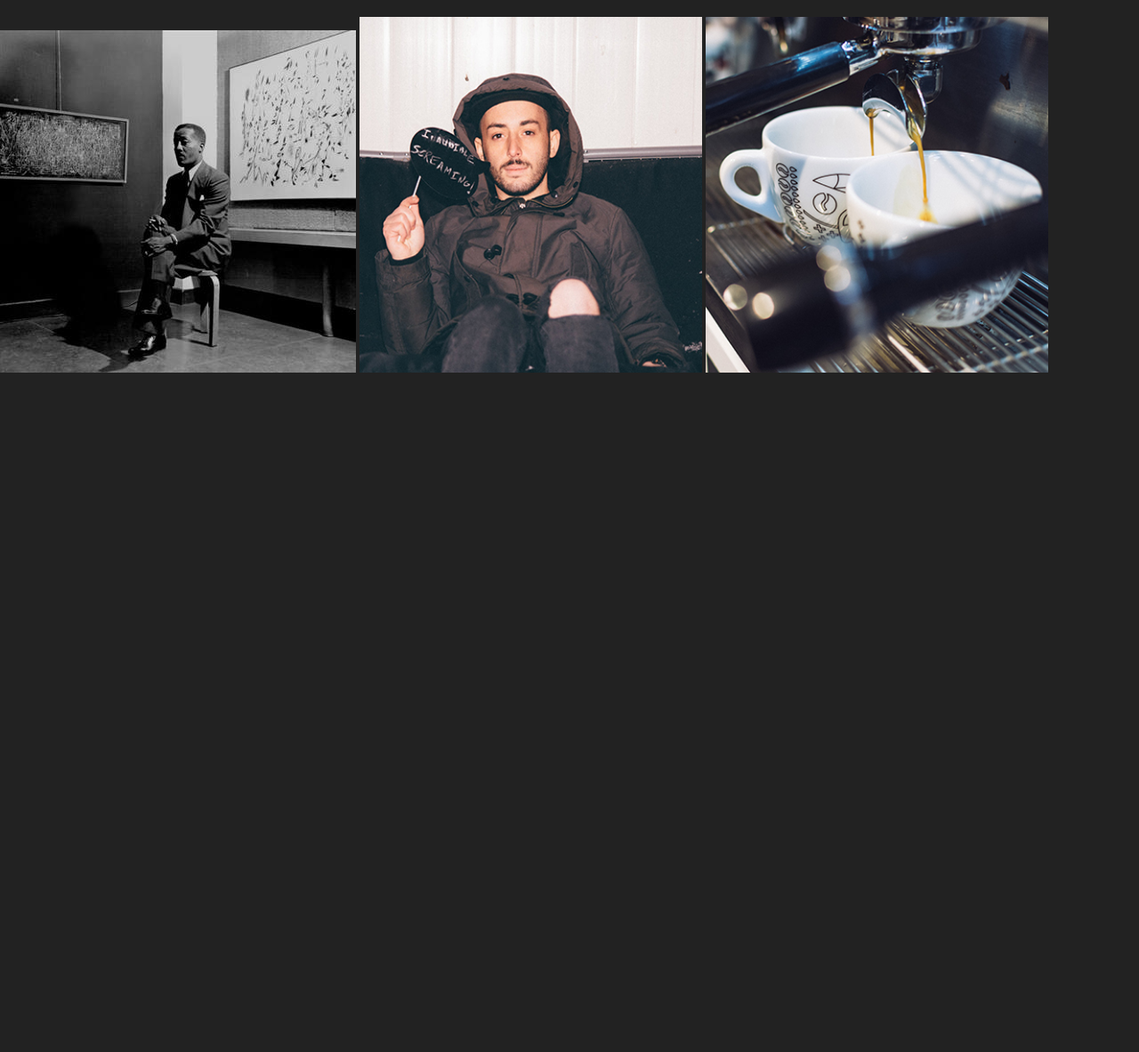
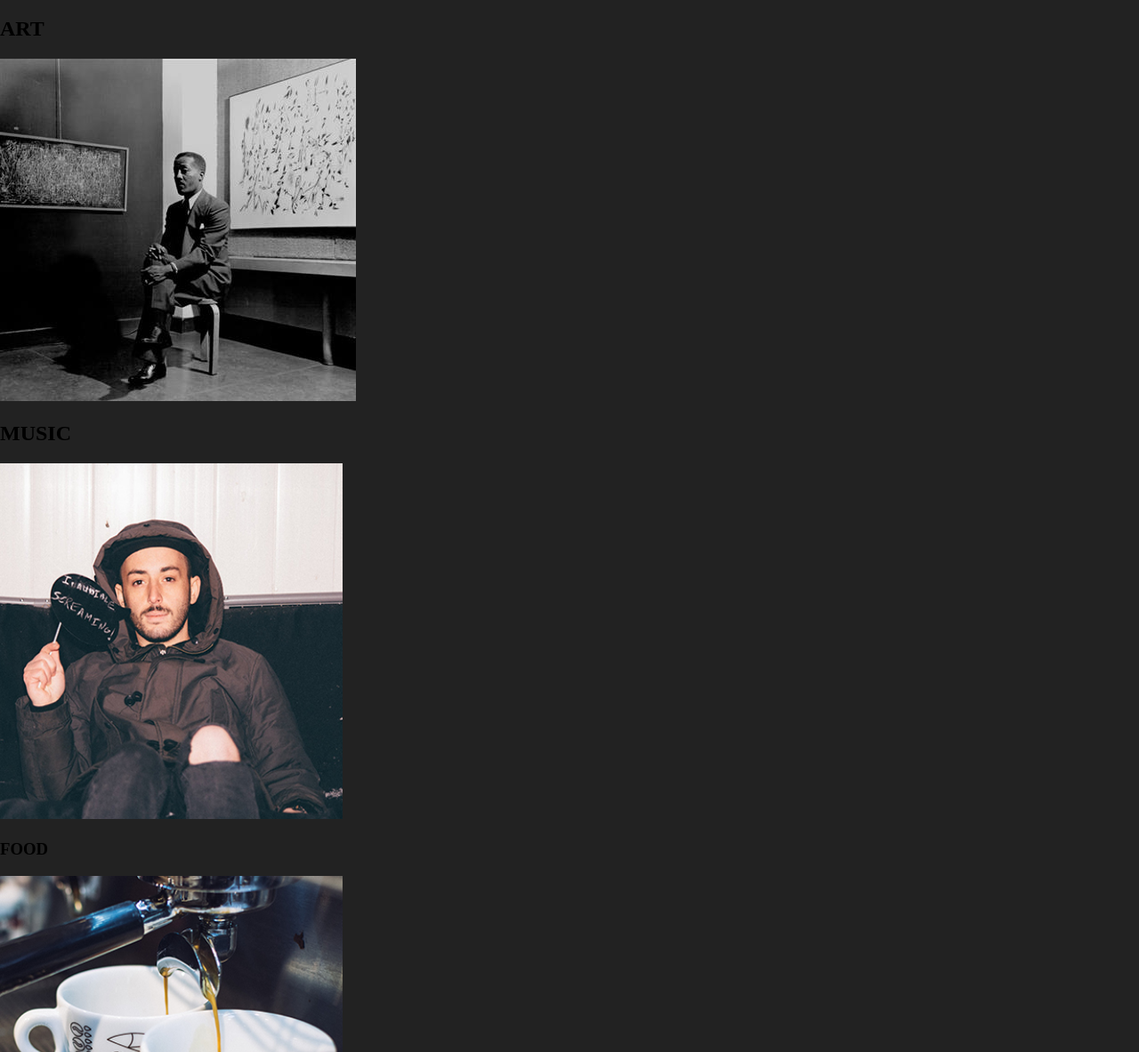
Before and after one commit to jkhurey/rubi, a plain HTML site: page index.html in a window 1280 px wide. Shown: the part 117-1300 px from the top of the page at 89% size. Before the commit the page ends 800 px from the top, so only its background shows below. Drawn offline with Linux system fonts and the light colour scheme; a web font is replaced by a local one.

Commit message:
add titles

```diff
--- a/index.html
+++ b/index.html
@@ -28,8 +28,13 @@
    <main>
     <h1>RUBI</h1>
 
+    <h2>ART</h2>
     <img src="img/normanlewis_portrait.jpg" alt="normanlewis_portrait">
+
+    <h2>MUSIC</h2>
     <img src="img/osoosov1.jpeg" height="400" width="385" alt="osoosov1">
+
+    <h3>FOOD</h3>
     <img src="img/foodcover.jpg" height="400" width="385"   alt="foodcover">
 
 
```
